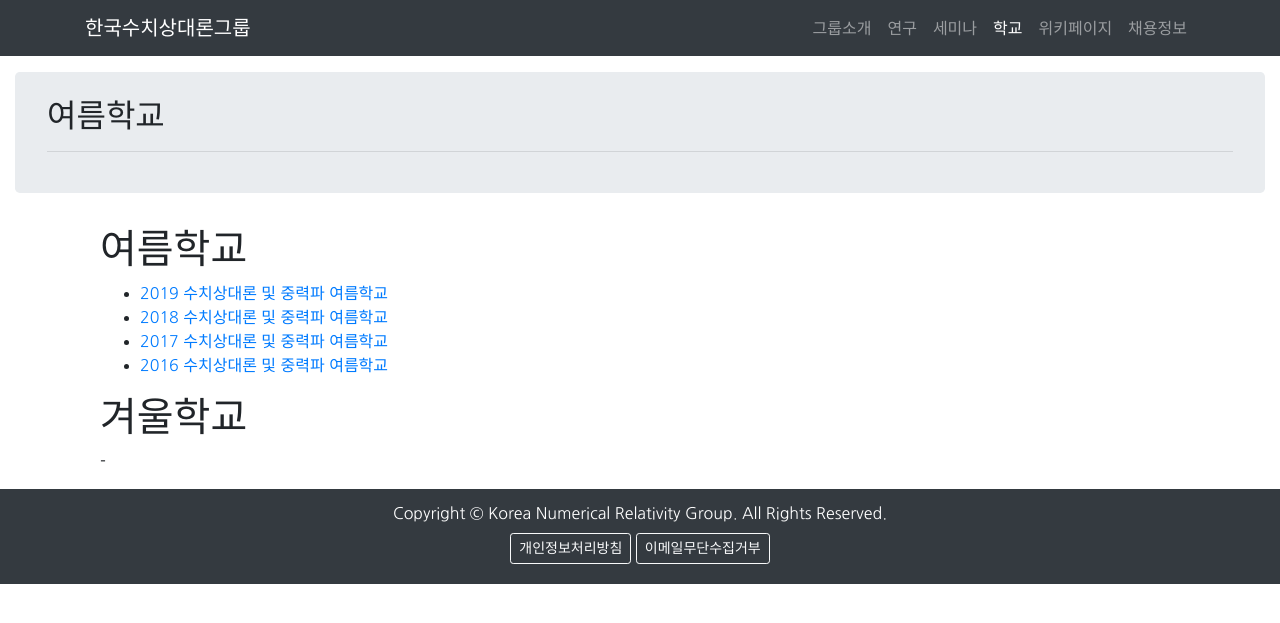
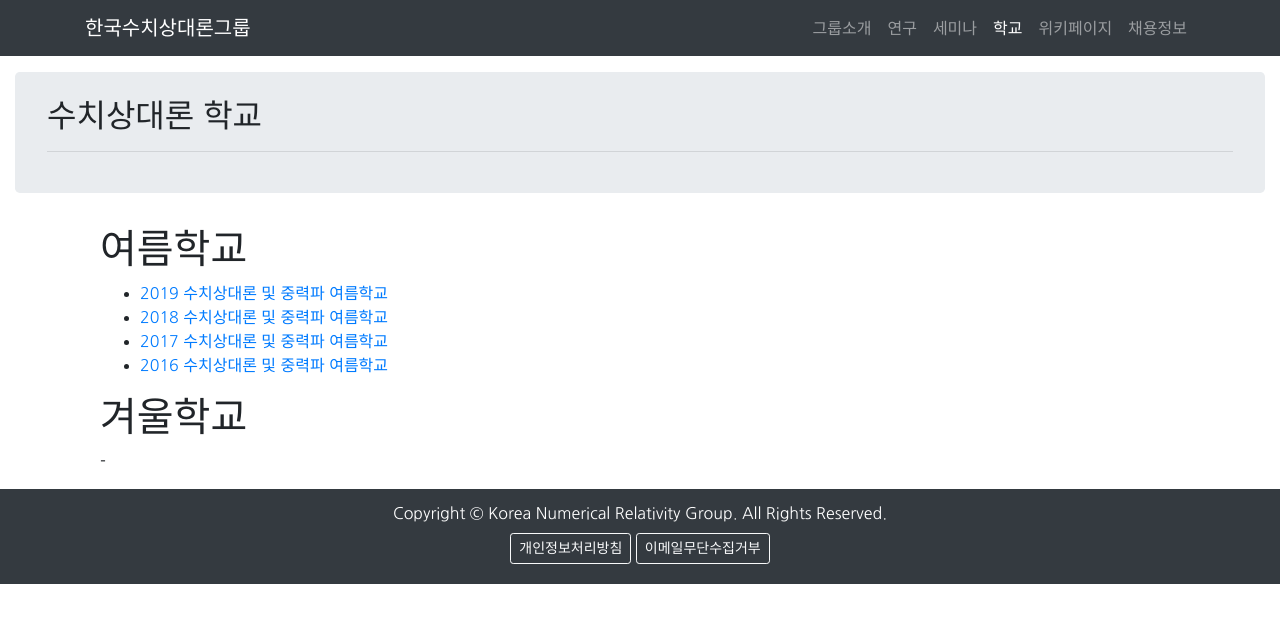
Before and after one commit to nrgw/nrgw.github.io, a Jekyll site: the page built from _pages/school.md, in a window 1280 px wide. Shown: the top 623 px of the page. Built offline with Jekyll 4.4.1, drawn with Linux system fonts in a browser that asks for light colours; our own code applies the rules of GitHub Pages for plain Markdown files.

Commit message:
Update school.md

```diff
--- a/_pages/school.md
+++ b/_pages/school.md
@@ -2,6 +2,7 @@
 
 layout: page
 permalink: /school/
+title: 수치상대론 학교
 
 ---
 
```
